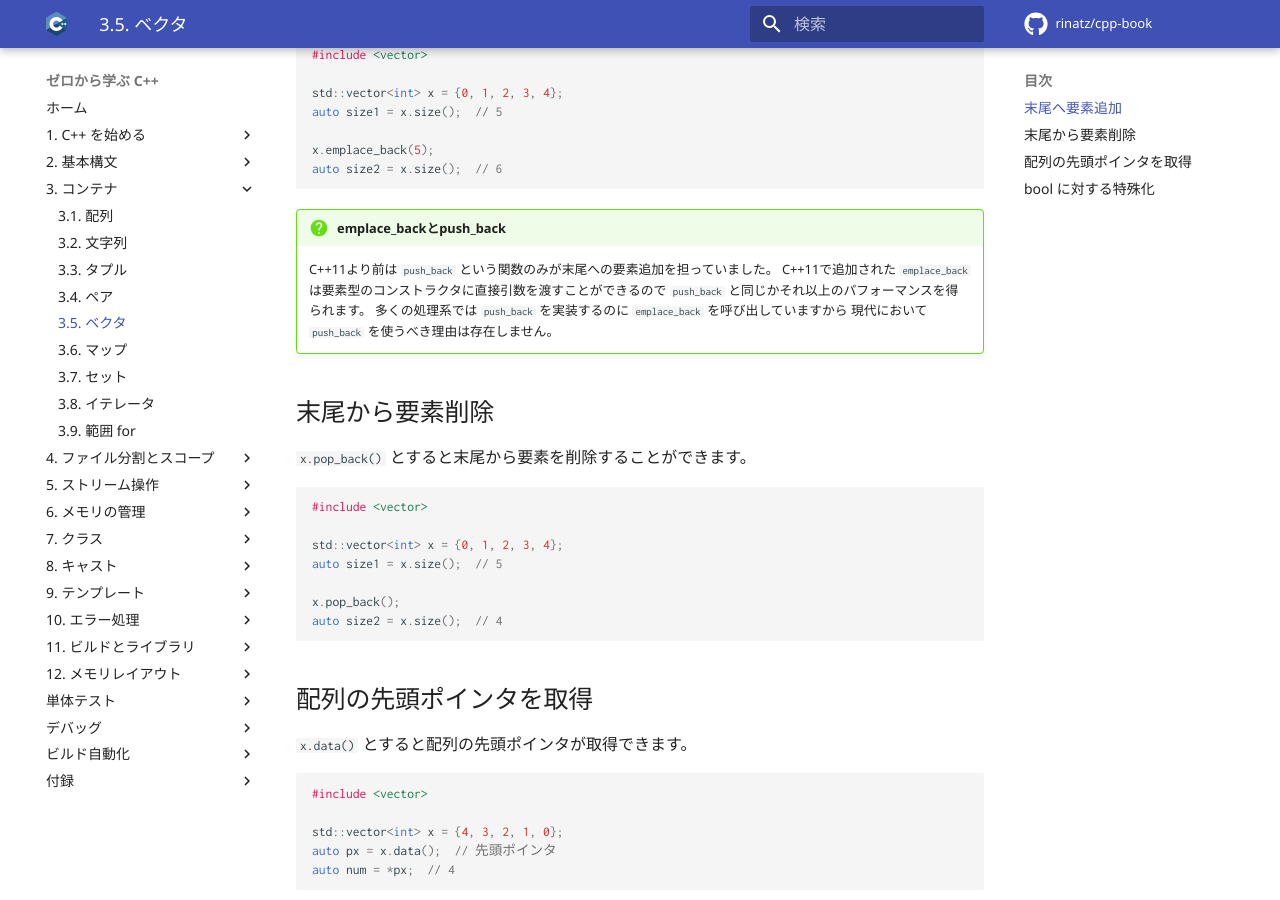
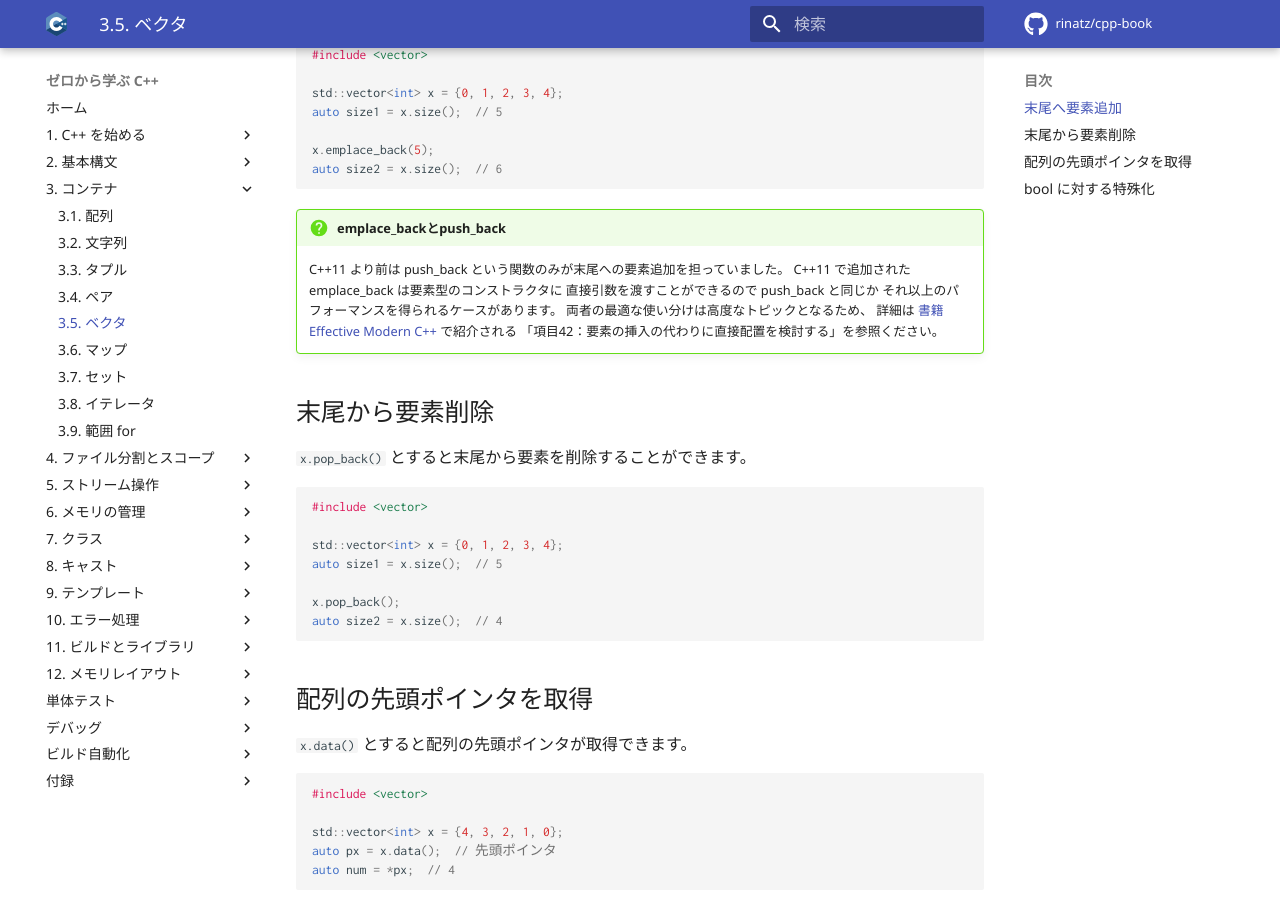
Before and after one commit to rinatz/cpp-book, an MkDocs documentation site: the page built from docs/ch03-05-vectors.md, in a window 1280 px wide and 900 px high, scrolled down 618 px. Built offline with MkDocs 1.6.1 and Material for MkDocs 9.7.7, drawn with Linux system fonts in a browser that asks for light colours; comment, search, counter and statistics services are not loaded.

Commit message:
Fix the description for the difference of emplace_back and push_back

````diff
--- a/docs/ch03-05-vectors.md
+++ b/docs/ch03-05-vectors.md
@@ -37,11 +37,13 @@ auto size2 = x.size();  // 6
 ```
 
 !!! question "emplace_backとpush_back"
-    C++11より前は `push_back` という関数のみが末尾への要素追加を担っていました。
-    C++11で追加された `emplace_back` は要素型のコンストラクタに直接引数を渡すことができるので
-    `push_back` と同じかそれ以上のパフォーマンスを得られます。
-    多くの処理系では `push_back` を実装するのに `emplace_back` を呼び出していますから
-    現代において `push_back` を使うべき理由は存在しません。
+    C++11 より前は push_back という関数のみが末尾への要素追加を担っていました。
+    C++11 で追加された emplace_back は要素型のコンストラクタに
+    直接引数を渡すことができるので push_back と同じか
+    それ以上のパフォーマンスを得られるケースがあります。
+    両者の最適な使い分けは高度なトピックとなるため、
+    詳細は [書籍 Effective Modern C++](https://www.oreilly.co.jp/books/9784873117362/) で紹介される
+    「項目42：要素の挿入の代わりに直接配置を検討する」を参照ください。
 
 ## 末尾から要素削除
 
````
